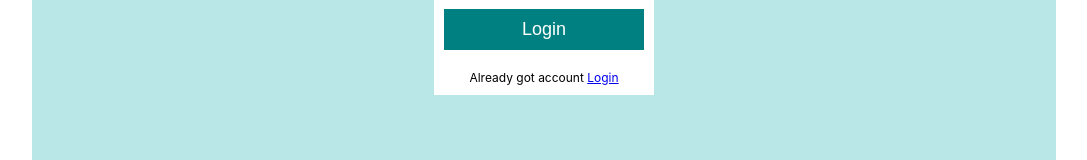
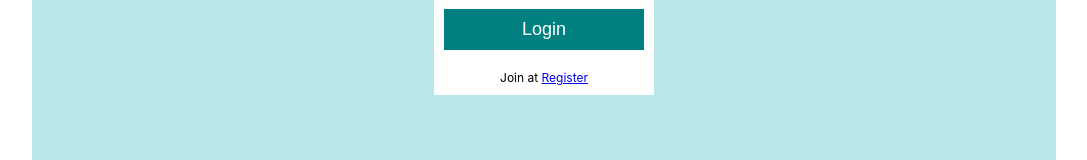
Before and after one commit to zoranduric/react_blog_september, a React (Create React App) app in the folder client/: page /login in a window 1280 px wide. Shown: the part 478-638 px from the top of the page, without its empty margins (96-1183 px from the left). Built offline with nearby package versions, Linux system fonts and the light colour scheme.

Commit message:
signup link

```diff
--- a/client/src/pages/Login.jsx
+++ b/client/src/pages/Login.jsx
@@ -54,7 +54,7 @@ const Login = () => {
         </button>
         {error && <p>{error}</p>}
         <span>
-          Already got account <Link to='/register'>Login</Link>{' '}
+          Join at <Link to='/register'>Register</Link>{' '}
         </span>
       </form>
     </div>
```
